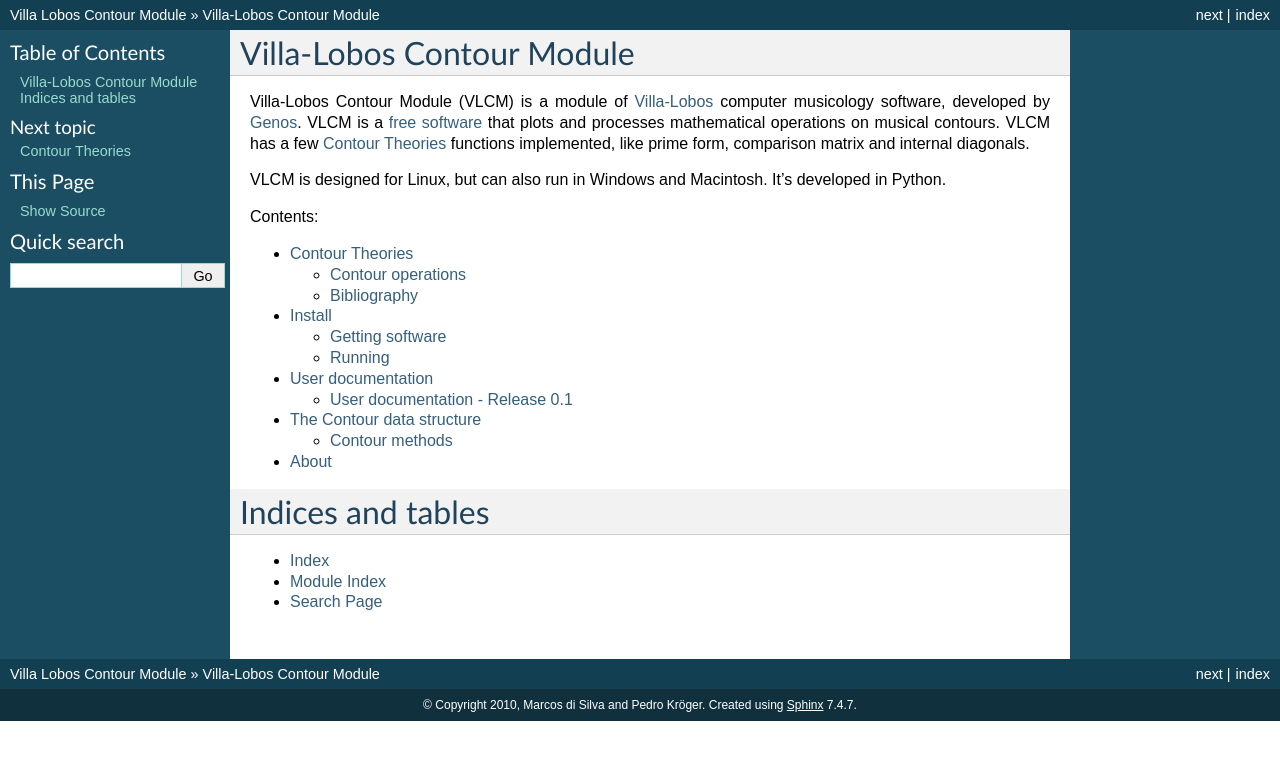
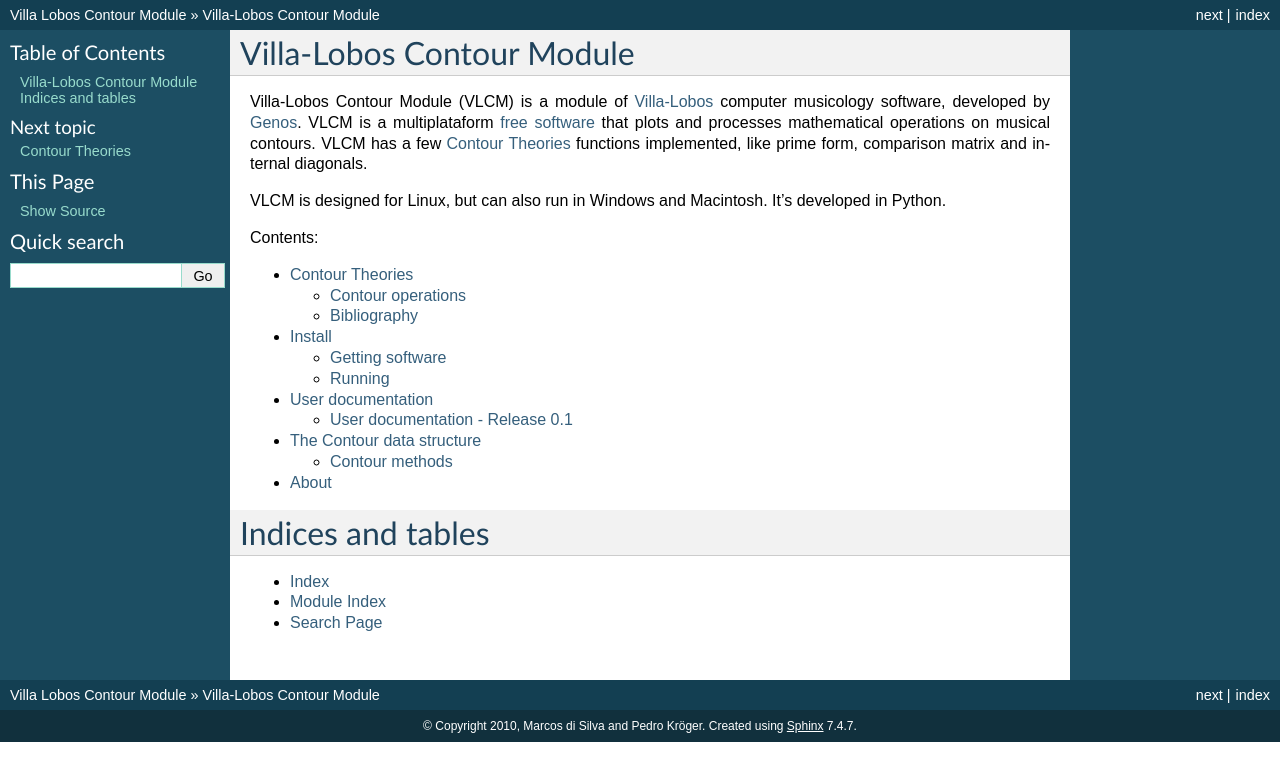
Before and after one commit to msampaio/musicontour, a Sphinx documentation site: the page built from docs/index.rst, in a window 1280 px wide. Shown: the top 781 px of the page. Built offline with Sphinx 7.4.7, drawn with Linux system fonts in a browser that asks for light colours; formulas are drawn with MathJax 3.

Commit message:
Improves the presentation text

```diff
--- a/docs/index.rst
+++ b/docs/index.rst
@@ -8,11 +8,11 @@
 
 Villa-Lobos Contour Module (VLCM) is a module of `Villa-Lobos
 <http://github.com/kroger/villa-lobos/>`_ computer musicology
-software, developed by Genos_. VLCM is a `free software <about.rst>`_
-that plots and processes mathematical operations on musical
-contours. VLCM has a few `Contour Theories <contour-theories.rst>`_
-functions implemented, like prime form, comparison matrix and internal
-diagonals.
+software, developed by Genos_. VLCM is a multiplataform `free software
+<about.rst>`_ that plots and processes mathematical operations on
+musical contours. VLCM has a few `Contour Theories
+<contour-theories.rst>`_ functions implemented, like prime form,
+comparison matrix and internal diagonals.
 
 VLCM is designed for Linux, but can also run in Windows and
 Macintosh. It's developed in Python.
```
